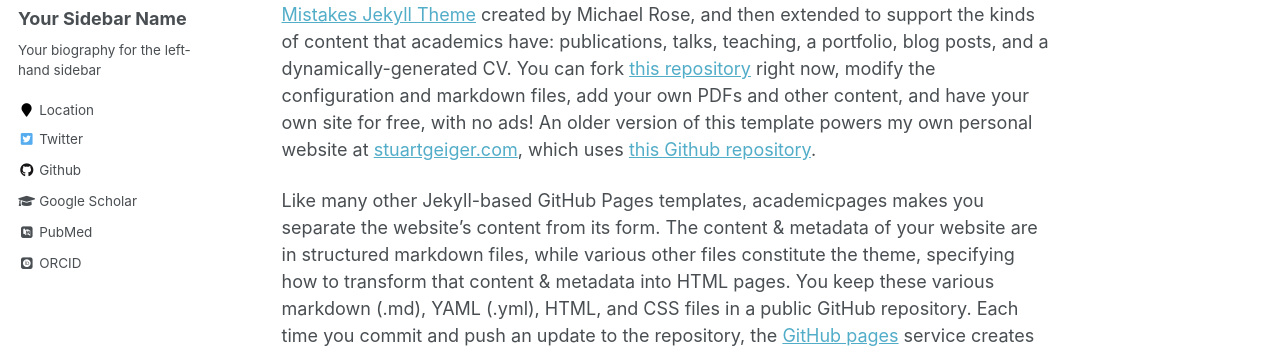
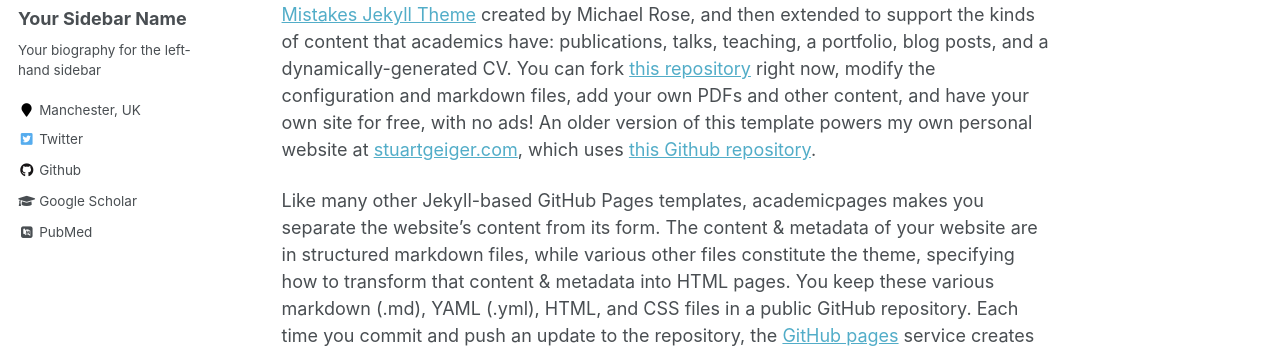
Before and after one commit to artvolgin/artvolgin.github.io, a Jekyll site: the page built from _pages/about.md, in a window 1280 px wide. Shown: the part 295-648 px from the top of the page. Built offline with Jekyll 4.4.1, drawn with Linux system fonts in a browser that asks for light colours; some web fonts are replaced.

Commit message:
Update _config.yml

```diff
--- a/_config.yml
+++ b/_config.yml
@@ -83,7 +83,7 @@ author:
   name             : "Your Sidebar Name"
   avatar           : "profile.png"
   bio              : "Your biography for the left-hand sidebar"
-  location         : "Location"
+  location         : "Manchester, UK"
   employer         :
   pubmed           : "https://www.ncbi.nlm.nih.gov/pubmed/?term=john+snow"
   googlescholar    : "http://yourfullgooglescholarurl.com"
@@ -96,20 +96,19 @@ author:
   flickr           :
   facebook         :
   foursquare       :
-  github           : "academicpages"
+  github           : "artvolgin"
   google_plus      :
   keybase          :
   instagram        :
   impactstory      : #"https://profiles.impactstory.org/u/xxxx-xxxx-xxxx-xxxx"
   lastfm           :
   linkedin         :
-  orcid            : "http://orcid.org/yourorcidurl"
   pinterest        :
   soundcloud       :
   stackoverflow    : # http://stackoverflow.com/users/123456/username
   steam            :
   tumblr           :
-  twitter          : "replacethistwitterhandle"
+  twitter          : "artvolgin"
   vine             :
   weibo            :
   xing             :
```
